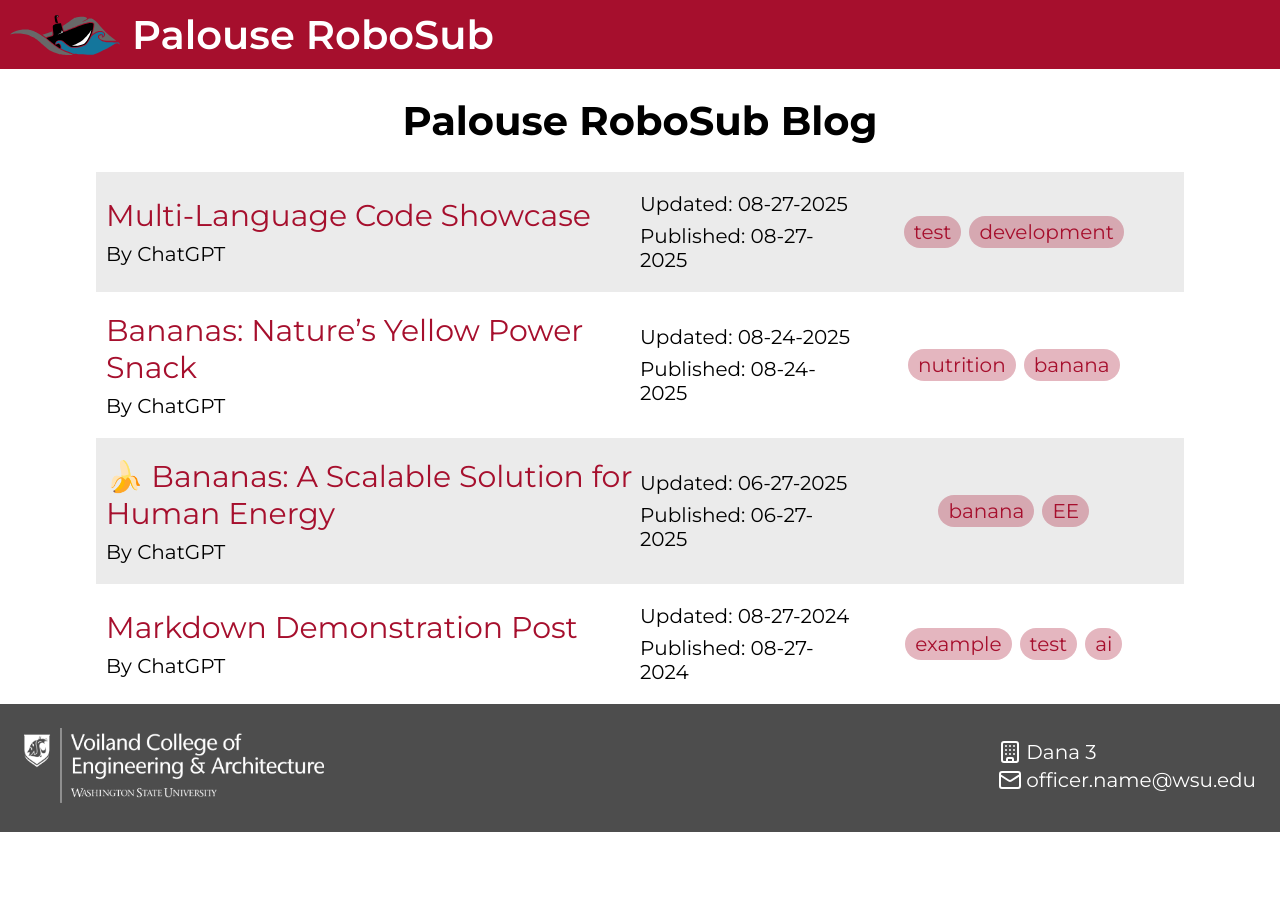
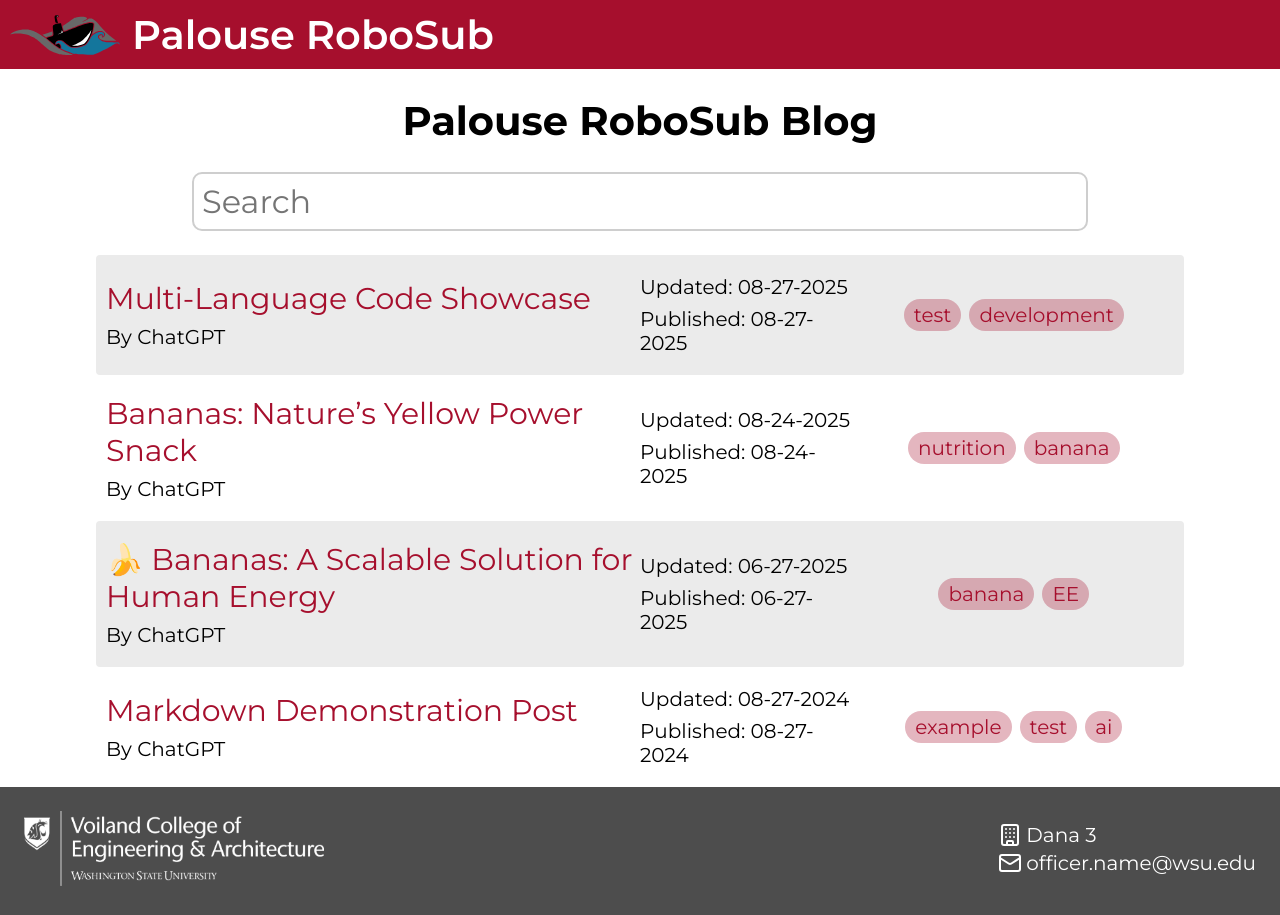
Before and after one commit to PalouseRobosub/website, a Next.js app: page /blog in a window 1280 px wide. Before the commit the page ends 832 px from the top, so only its background shows below. Built offline with nearby package versions, Linux system fonts and the light colour scheme.

Commit message:
Create search bar

```diff
--- a/app/blog/page.tsx
+++ b/app/blog/page.tsx
@@ -42,6 +42,7 @@ const Page = async () => {
   return (
     <main>
       <h1>Palouse RoboSub Blog</h1>
+      <input className={styles.search} placeholder="Search" />
       <div className={styles.postContainer}>
         {sortedPosts.map((post, i) => (
           <Post data={post} key={i}/>
--- a/styles/blog.module.css
+++ b/styles/blog.module.css
@@ -1,3 +1,14 @@
+.search {
+    width: 100%;
+    font-size: 32px;
+    font-family: Montserrat;
+    padding: 8px;
+    border-radius: 10px;
+    margin-bottom: 24px;
+    accent-color: #A60F2D;
+    border: 2px solid #CECECE;
+}
+
 .postContainer {
     width: 85vw;
     position: relative;
@@ -7,6 +18,7 @@
 
 .post:nth-child(odd) {
     background-color: #EBEBEB;
+    border-radius: 4px;
 }
 
 .post {
```
